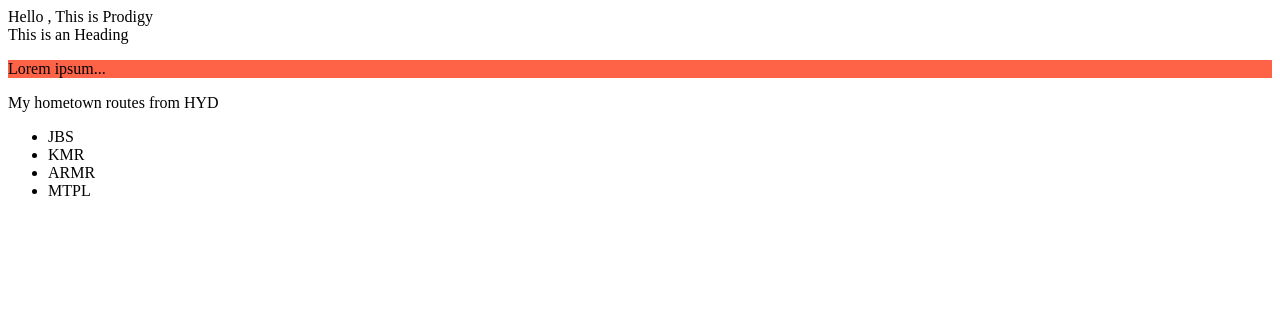
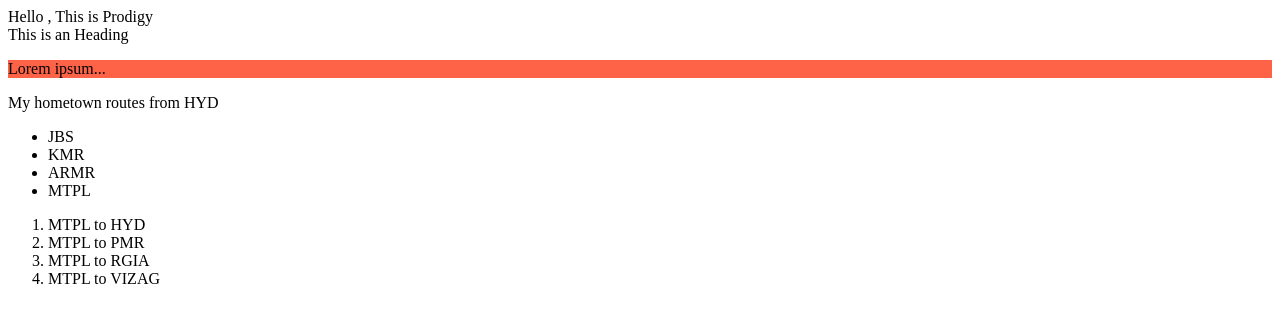
Before and after one commit to devaraju2324/mydata, a plain HTML site: page index.html in a window 1280 px wide. Drawn offline with Linux system fonts and the light colour scheme.

Commit message:
new routes

```diff
--- a/index.html
+++ b/index.html
@@ -22,9 +22,16 @@ Hello , This is Prodigy<br>
         <li>MTPL</li>
 
 
+    </ul>
 
+    <ol>
 
-    </ul>
+        <li>MTPL to HYD</li>
+        <li>MTPL to PMR</li>
+        <li>MTPL to RGIA</li>
+        <li>MTPL to VIZAG</li>
+
+    </ol>
 
 
 
```
